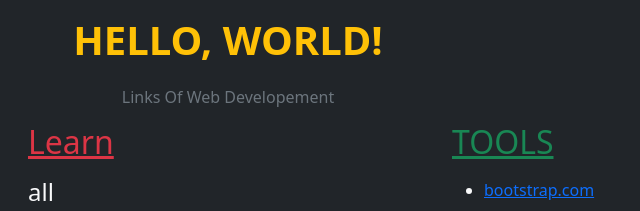
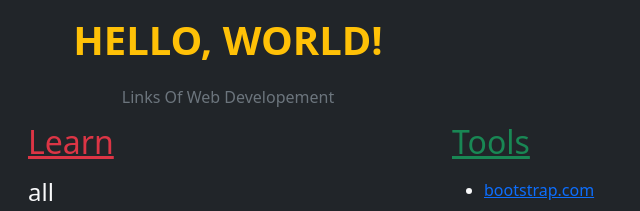
Before and after one commit to yavuz-emre/mywebsources, a plain HTML site: page index.html in a window 1280 px wide. Shown: the top 211 px of the page, 412-1052 px from the left. Drawn offline with nearby package versions, Linux system fonts and the light colour scheme.

Commit message:
Update index.html

```diff
--- a/index.html
+++ b/index.html
@@ -87,7 +87,7 @@
           </ul>
         </div>
         <div class="col-12 col-lg-4">
-          <h2 class="text-success text-uppercase py-2"><u>Tools</u></h2>
+          <h2 class="text-success py-2"><u>Tools</u></h2>
           <ul>
             <li>
               <a href="https://www.getbootstrap.com" target="_blank">
```
